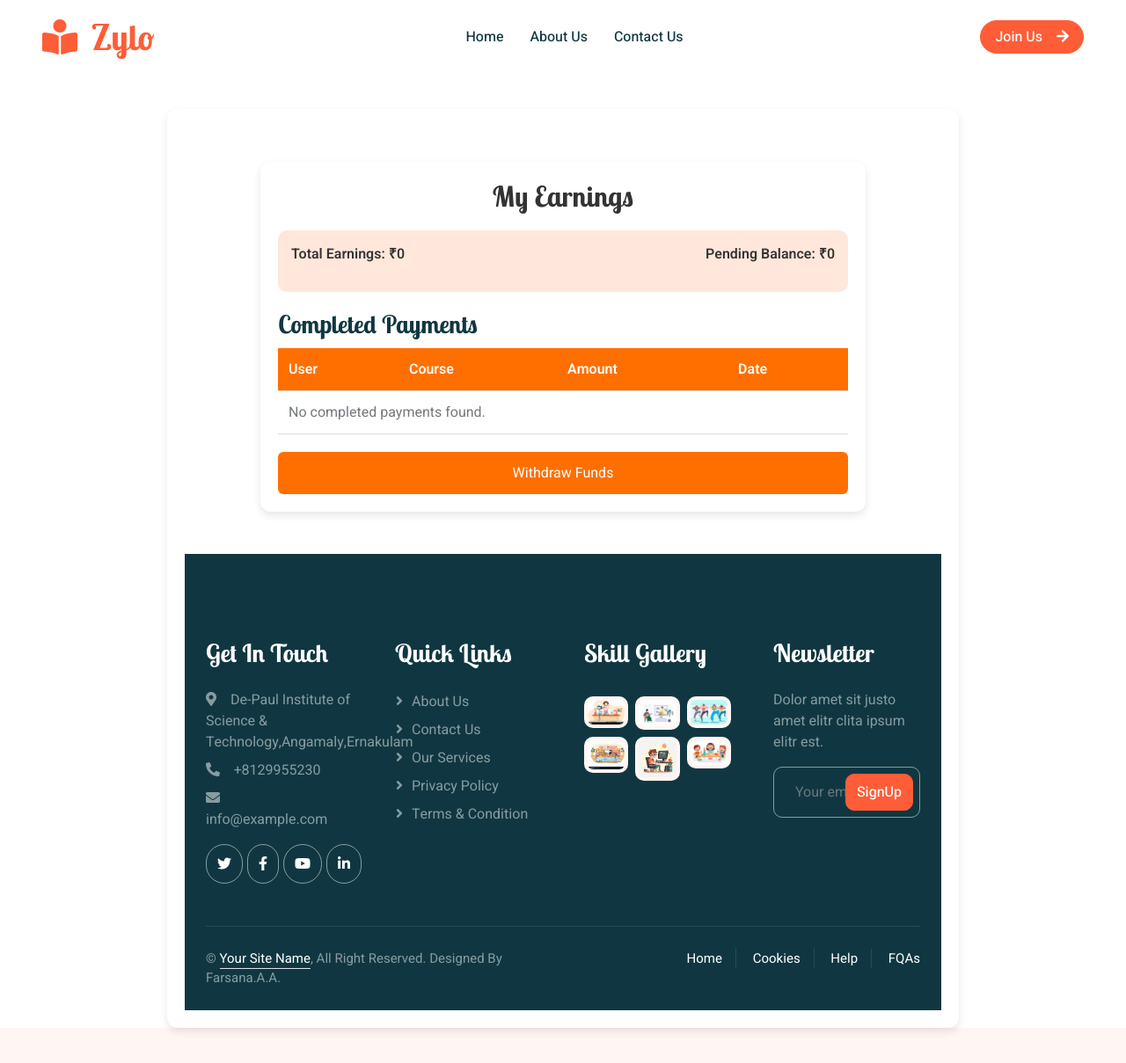
After one commit to FarasnaAA/Community-Skills-Sharing-Platform, a Django app: page /teacher_earnings in a window 1280 px wide. The commit adds this page. Shown: the whole page at 88% size. Run offline with Django 5.2, Linux system fonts and the light colour scheme; a user stored in the database is signed in; data comes from the database, SQL or seed files in the repository; both versions use the stored data as it was after the commit; some libraries are stand-ins or nearby versions.

Commit message:
add my earnings and my payments in teacher

```diff
--- /dev/null
+++ b/userapp/static/css/teacher_earnings.css
@@ -0,0 +1,73 @@
+/* General Page Styling */
+
+/* Earnings Container */
+.earnings-container {
+    width: 80%;
+    max-width: 900px;
+    background: white;
+    margin: 40px auto;
+    padding: 20px;
+    border-radius: 12px;
+    box-shadow: 0px 4px 10px rgba(0, 0, 0, 0.1);
+}
+
+/* Header Styling */
+h2 {
+    text-align: center;
+    color: #333;
+    margin-bottom: 20px;
+}
+
+/* Earnings Summary */
+.earnings-summary {
+    display: flex;
+    justify-content: space-between;
+    background: #ffe7db;
+    padding: 15px;
+    border-radius: 10px;
+    margin-bottom: 20px;
+}
+
+.earnings-summary p {
+    font-size: 16px;
+    font-weight: bold;
+    color: #333;
+}
+
+/* Table Styling */
+.earnings-table {
+    width: 100%;
+    border-collapse: collapse;
+    margin-top: 10px;
+}
+
+.earnings-table th, .earnings-table td {
+    padding: 12px;
+    text-align: left;
+    border-bottom: 1px solid #ddd;
+}
+
+.earnings-table th {
+    background: #ff6f00;
+    color: white;
+}
+
+/* Withdraw Button */
+.withdraw-btn {
+    display: block;
+    width: 100%;
+    text-align: center;
+    padding: 12px;
+    background: #ff6f00;
+    color: white;
+    border: none;
+    border-radius: 6px;
+    font-size: 16px;
+    cursor: pointer;
+    margin-top: 20px;
+    transition: background 0.3s;
+}
+
+.withdraw-btn:hover {
+    background: #e65c00;
+}
--- a/userapp/templates/skill_list.html
+++ b/userapp/templates/skill_list.html
@@ -18,12 +18,12 @@
                 <p>{{ skill.skill_name }}</p>
                 {% if skill.skill_video %}
                 <video id="video-{{ skill.id }}" class="skill-video" controls width="100%" poster="{{ skill.cover_image.url }}">
-                    {% if skill.payment_type == "free" %}
+                    {% if skill.payment_type == "free" or skill.id in paid_skills %}
                         <source src="{{ skill.skill_video.url }}" type="video/mp4">
                     {% endif %}
                 </video>
                      <!-- Payment Button (Initially Hidden) -->
-                     {% if skill.payment_type != "free" %}
+                     {% if skill.payment_type != "free" and skill.id not in paid_skills %}
                     <a href="{% url 'payment_confirmation' skill.id %}">
                     <button id="pay-button-{{ skill.id }}" class="pay-button"  data-skill-id="{{ skill.id }}" style="display: none;">Pay Now</button></a>
                  {% endif %}
--- /dev/null
+++ b/userapp/templates/teacher_earnings.html
@@ -0,0 +1,41 @@
+{% load static %}
+{% include 'header.html' %}
+
+
+<link rel="stylesheet" href="{% static 'css/teacher_earnings.css' %}">
+<div class="earnings-container">
+    <div class="earnings-container">
+        <h2>My Earnings</h2>
+
+        <div class="earnings-summary">
+            <p>Total Earnings: ₹{{ total_earnings }}</p>
+            <p>Pending Balance: ₹{{ pending_balance }}</p>
+        </div>
+
+        <h3>Completed Payments</h3>
+        <table class="earnings-table">
+            <tr>
+                <th>User</th>
+                <th>Course</th>
+                <th>Amount</th>
+                <th>Date</th>
+            </tr>
+            {% for payment in completed_payments %}
+            <tr>
+                <td>{{ payment.skill.user.username }}</td>  <!-- Display user name -->
+                <td>{{ payment.skill.skill_name}}</td>    <!-- Display course name -->
+                <td>₹{{ payment.skill.price }}</td>        <!-- Display amount -->
+                <td>{{ payment.created_at|date:"Y-m-d H:i" }}</td>  <!-- Format date -->
+            </tr>
+            {% empty %}
+            <tr>
+                <td colspan="4">No completed payments found.</td>
+            </tr>
+            {% endfor %}
+        </table>
+
+        <button class="withdraw-btn">Withdraw Funds</button>
+    </div>
+
+
+{% include 'footer.html' %}
--- a/userapp/urls.py
+++ b/userapp/urls.py
@@ -40,18 +40,21 @@ urlpatterns =[
     path('skill_list/<int:additionalcategory_id>/', views.skill_list, name='skill_list'),
     path('delete_category/<int:category_id>/',views.delete_category,name="delete_category") ,
     path('add_category',views.add_category,name="add_category") ,
-   path('edit_all_categories', views.edit_all_categories, name='edit_all_categories'),
-   path('payment_confirmation/<int:skill_id>/', views.payment_confirmation, name='payment_confirmation'),
-   path('make_payment/<int:skill_id>/', views.make_payment, name='make_payment'),
-   path('process_payment/<int:skill_id>/', views.process_payment, name='process_payment'),
-   path('confirm_credit_card_payment/<int:skill_id>/', views.confirm_credit_card_payment, name='confirm_credit_card_payment'),
-   path('payment_success/<str:transaction_id>/<str:amount>/', views.payment_success, name='payment_success'),
-   path('view_receipt/<str:transaction_id>/', views.view_receipt, name='view_receipt'),
-   path("upi_selection/<int:skill_id>/", views.upi_selection, name="upi_selection"),
-   path("upi_payment/<int:skill_id>/<str:upi_option>/", views.upi_payment, name="upi_payment"),  # Allow upi_option
-   path("confirm_upi_payment/<int:skill_id>/", views.confirm_upi_payment, name="confirm_upi_payment"),
-   path('payment-history/', views.payment_history, name='payment_history'),
-   path('view_course_video/<str:transaction_id>/', views.view_course_video, name='view_course_video'),
+    path('edit_all_categories', views.edit_all_categories, name='edit_all_categories'),
+    path('payment_confirmation/<int:skill_id>/', views.payment_confirmation, name='payment_confirmation'),
+    path('make_payment/<int:skill_id>/', views.make_payment, name='make_payment'),
+    path('process_payment/<int:skill_id>/', views.process_payment, name='process_payment'),
+    path('confirm_credit_card_payment/<int:skill_id>/', views.confirm_credit_card_payment, name='confirm_credit_card_payment'),
+    path('payment_success/<str:transaction_id>/<str:amount>/', views.payment_success, name='payment_success'),
+    path('view_receipt/<str:transaction_id>/', views.view_receipt, name='view_receipt'),
+    path("upi_selection/<int:skill_id>/", views.upi_selection, name="upi_selection"),
+    path("upi_payment/<int:skill_id>/<str:upi_option>/", views.upi_payment, name="upi_payment"),  # Allow upi_option
+    path("confirm_upi_payment/<int:skill_id>/", views.confirm_upi_payment, name="confirm_upi_payment"),
+    path('payment-history/', views.payment_history, name='payment_history'),
+    path('view_course_video/<str:transaction_id>/', views.view_course_video, name='view_course_video'),
+    path('teacher_earnings', views.teacher_earnings, name='teacher_earnings'),
+    path('teacher_payment_selection', views.teacher_payment_selection, name='teacher_payment_selection'),
+    path('check-payment-status/<int:skill_id>/', views.check_payment_status, name='check-payment-status'),
 
 
 ]
--- a/userapp/views.py
+++ b/userapp/views.py
@@ -14,6 +14,7 @@ from django.http import JsonResponse
 from django.core.exceptions import MultipleObjectsReturned
 import uuid
 from urllib.parse import unquote
+from django.db.models import Sum
 
 
 
@@ -211,13 +212,13 @@ def delete_user(request,id):
 
 def profile_page(request):
     user = Register.objects.get(id=request.user.id)
-        # Fetch course history
-    attended_courses = Skill.objects.filter(user=user, status="Completed")
-    pending_courses = Skill.objects.filter(user=user, status="Pending")
+    #     # Fetch course history
+    # attended_courses = Skill.objects.filter(user=user, status="Completed")
+    # pending_courses = Skill.objects.filter(user=user, status="Pending")
 
 
-        # Fetch payment details
-    payments = Payment.objects.filter(user=user)
+    #     # Fetch payment details
+    # payments = Payment.objects.filter(user=user)
 
 
     if request.method == 'POST':
@@ -237,11 +238,11 @@ def profile_page(request):
 
 
     return render(request, 'reg.html', {'form': form,
-        'user': user,
-        'attended_courses': attended_courses,
-        'pending_courses': pending_courses,
-        'payments': payments,
-        'title': 'Profile Dashboard'})
+        'user': user,'title':'Update Profile','button':'Update'})
+        # 'attended_courses': attended_courses,
+        # 'pending_courses': pending_courses,
+        # 'payments': payments,
+        # 'title': 'Profile Dashboard'})
 
 
 
@@ -350,6 +351,8 @@ def followeprofile_view(request, id):
        following_list = Message.objects.filter(follower=followee, is_following=True).select_related('followee')
        followee_skills = Skill.objects.filter(user=followee).order_by('skill_created_at')
 
+    for skill in followee_skills:
+            skill.is_paid = Payment.objects.filter(user=follower, skill=skill, status="completed").exists()
 
 
 
@@ -623,10 +626,18 @@ def skill_list(request, additionalcategory_id):
     # Filter skills where sub_category matches the selected subcategory name
     skill_videos = Skill.objects.filter(additional_category=additional_category).order_by('id')
     print(skill_videos)
+    paid_skill_ids = set(
+        Payment.objects.filter(user=request.user, status="Completed").values_list("skill_id", flat=True)
+    )
+
+    # Add an attribute to check if the user has paid for each skill
+    for skill in skill_videos:
+        skill.is_paid = skill.id in paid_skill_ids
+
 
     return render(request, 'skill_list.html', {
         'additionalcategory' : additional_category,
-        'skill_videos': skill_videos
+        'skill_videos': skill_videos,
     })
 
 
@@ -936,3 +947,23 @@ def view_course_video(request, transaction_id):
 
 
     return render(request, 'course_video.html', {'payment': payment})
+
+#teacher earnings
+def teacher_earnings(request):
+    teacher = request.user  # Get the logged-in teacher
+    earnings = Payment.objects.filter(skill__user=teacher)  # Adjust if needed
+
+    total_earnings = earnings.aggregate(Sum('amount'))['amount__sum'] or 0
+    pending_balance = earnings.filter(status="Pending").aggregate(Sum('amount'))['amount__sum'] or 0
+
+    completed_payments = Payment.objects.filter(status="Completed").select_related('user', 'skill')
+
+    return render(request, 'teacher_earnings.html', {
+        'total_earnings': total_earnings,
+        'pending_balance': pending_balance,
+        'completed_payments': earnings
+    })
+
+#show earnings and payment selection for teachers
+def teacher_payment_selection(request):
+    return render(request, 'teacher_payment_selection.html')
```
Also changed, not shown: userapp/static/css/teacher_payment_selection.css (added, +44 -0 lines), userapp/templates/profile.html (+7 -1 lines), userapp/templates/teacher_payment_selection.html (added, +17 -0 lines), userapp/templates/view_followepro.html (+42 -27 lines), db.sqlite3.
